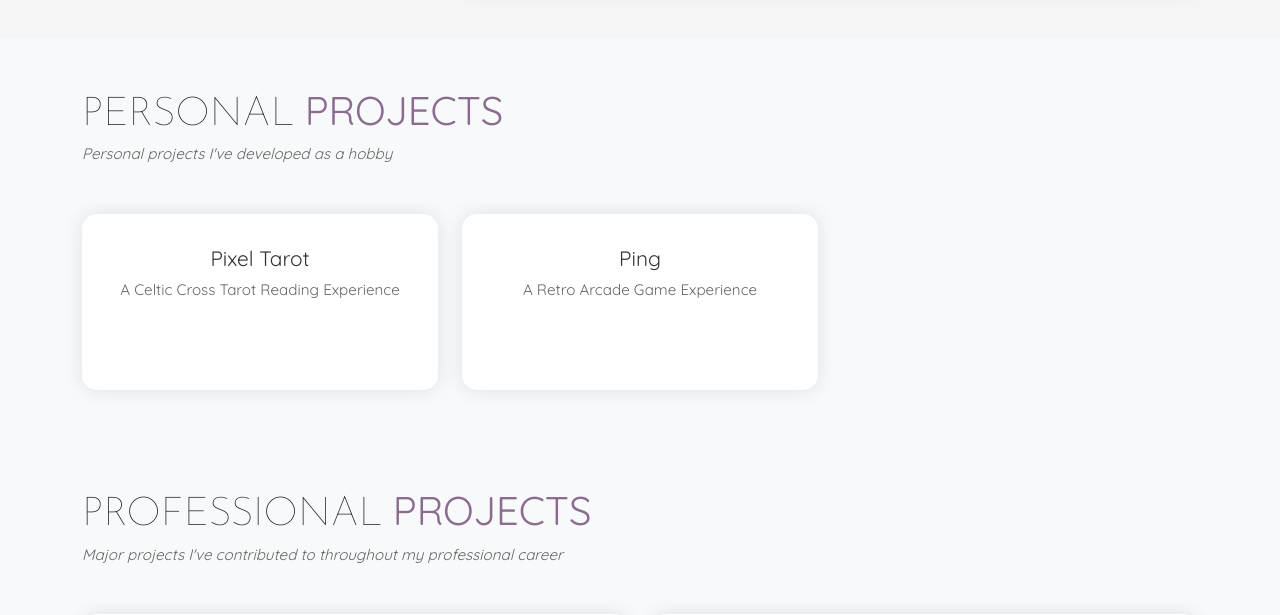
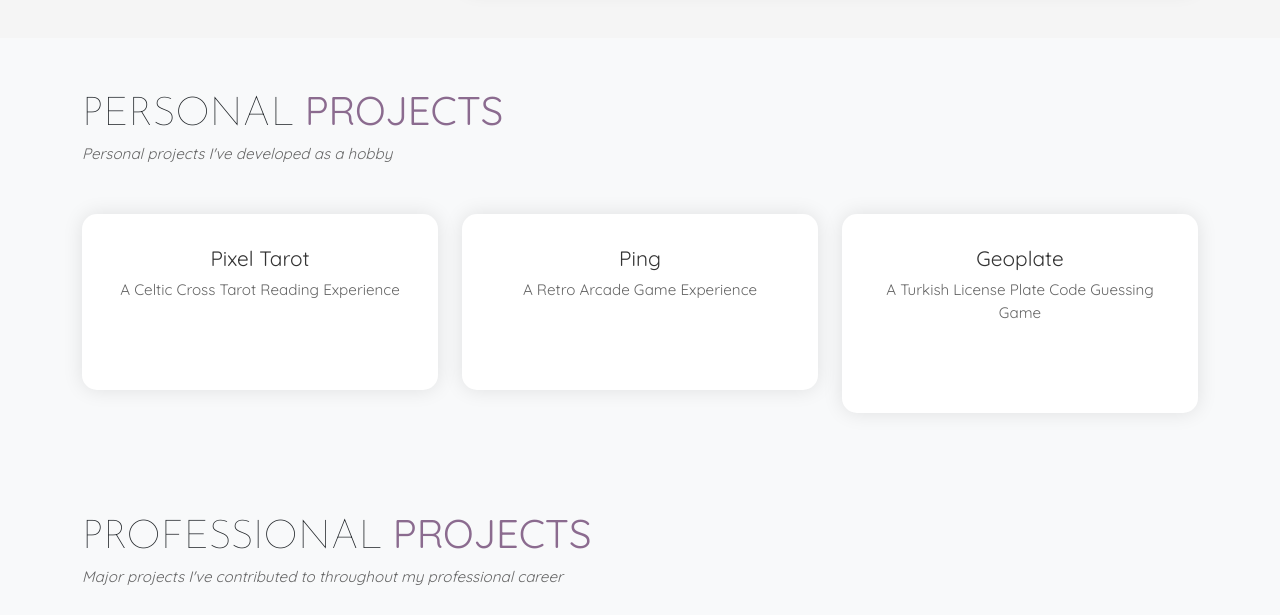
Before and after one commit to dhargan/tunay-django, a Django app: page / in a window 1280 px wide. Shown: the part 969-1584 px from the top of the page. Run offline with Django 5.2, Linux system fonts and the light colour scheme.

Commit message:
Add Geoplate project card to index.html; include title, description, and play link for the Turkish License Plate Code Guessing Game.

```diff
--- a/tunay/home/templates/index.html
+++ b/tunay/home/templates/index.html
@@ -112,6 +112,20 @@
                             <div class="card-body text-center">
                                 <h3 class="card-title quicksand-txt">Ping</h3>
                                 <p class="card-text">A Retro Arcade Game Experience</p>
+                                <div class="project-hover">
+                                    <span>Play now</span>
+                                    <i class="fas fa-arrow-right"></i>
+                                </div>
+                            </div>
+                        </div>
+                    </a>
+                </div>
+                <div class="col-md-4 h-100">
+                    <a href="/geoplate/" class="project-card">
+                        <div class="card">
+                            <div class="card-body text-center">
+                                <h3 class="card-title quicksand-txt">Geoplate</h3>
+                                <p class="card-text">A Turkish License Plate Code Guessing Game</p>
                                 <div class="project-hover">
                                     <span>Play now</span>
                                     <i class="fas fa-arrow-right"></i>
```
